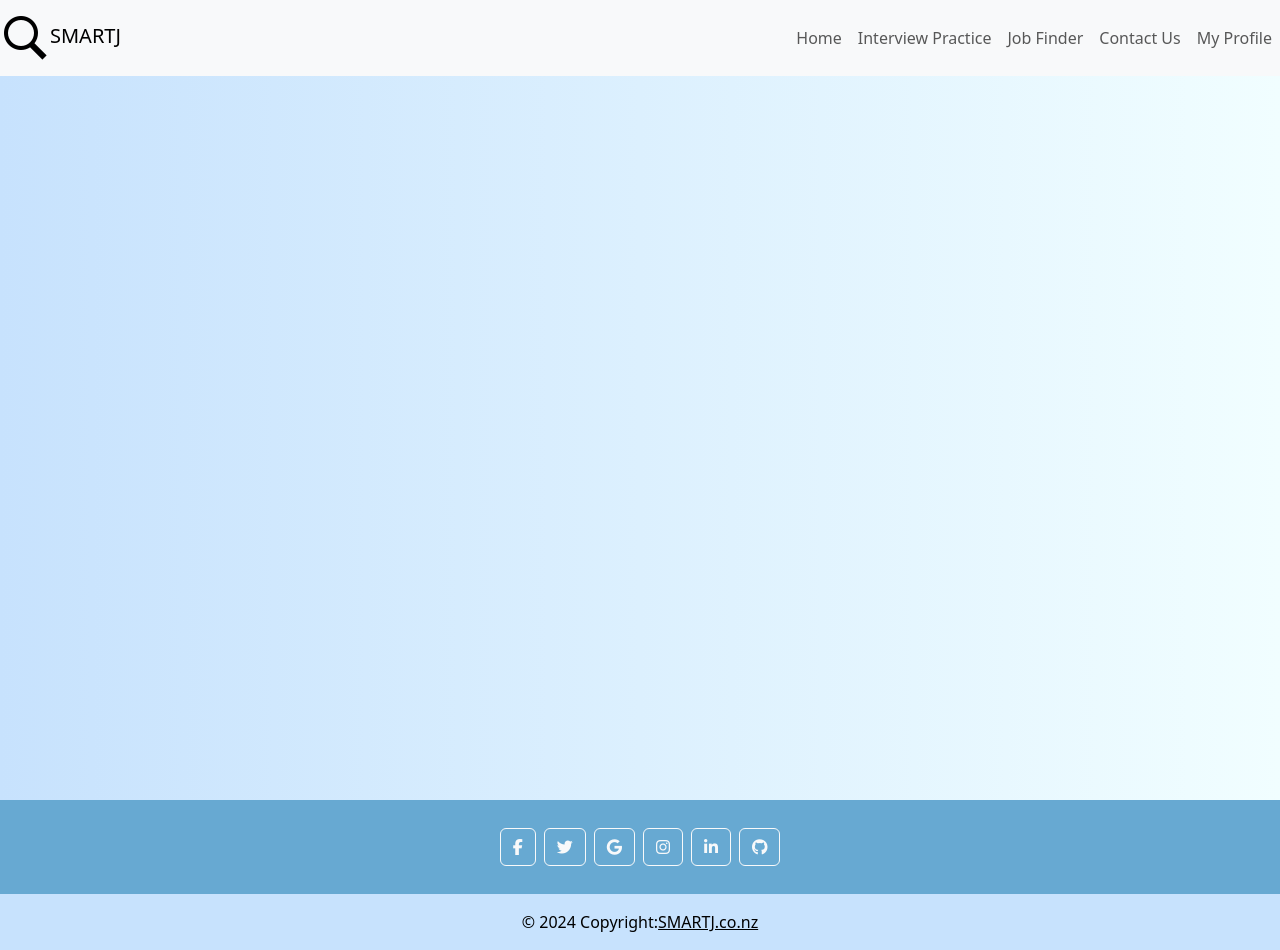
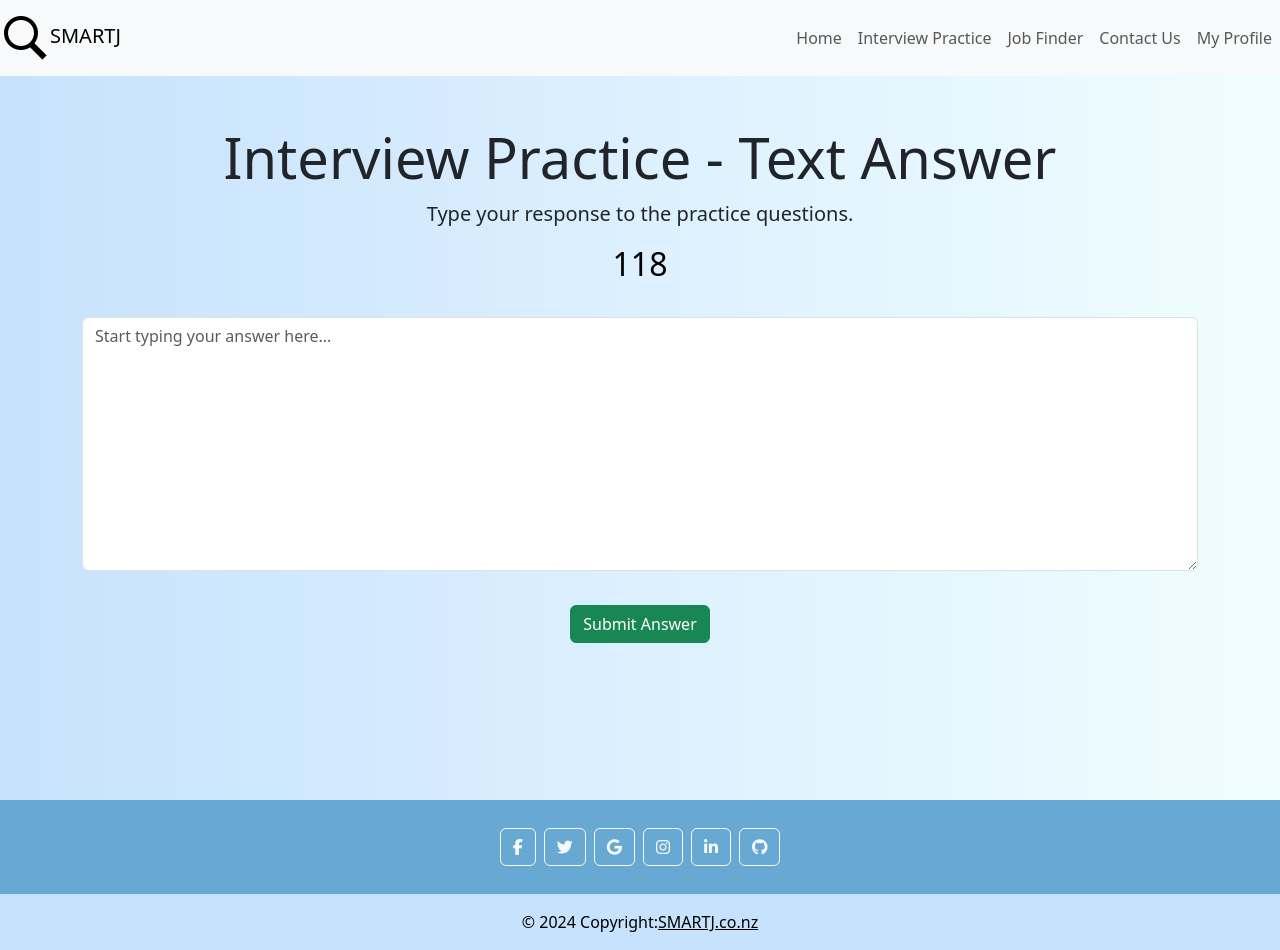
Before and after one commit to tyin363/SMARTJ, a React (Create React App) app: page /text-answer in a window 1280 px wide. Built offline with nearby package versions, Linux system fonts and the light colour scheme.

Commit message:
feat:added the text answer feature (#30)

```diff
--- a/src/App.js
+++ b/src/App.js
@@ -10,6 +10,7 @@ import ContactUs from "./pages/ContactUs";
 import MyProfile from "./pages/MyProfile";
 import InterviewPractice from "./pages/InterviewPractice";
 import InterviewSettings from "./pages/InterviewSettings";
+import TextAnswerPage from "./pages/TextAnswerPage";
 import "@fortawesome/fontawesome-free/css/all.min.css";
 import SummaryPage from "./pages/SummaryPage";
 
@@ -77,6 +78,7 @@ function App() {
           <Route path="/" element={<Home />} />
           <Route path="/interview-settings" element={<InterviewSettings />} />
           <Route path="/interview-practice" element={<InterviewPractice />} />
+          <Route path="/text-answer" element={<TextAnswerPage />} />
           <Route path="/job-finder" element={<JobFinder />} />
           <Route path="/contact-us" element={<ContactUs />} />
           <Route path="/my-profile" element={<MyProfile />} />
--- a/src/InterviewPractice.css
+++ b/src/InterviewPractice.css
@@ -1,4 +1,3 @@
-
 .container {
   text-align: center;
   margin-top: 5rem;
@@ -29,21 +28,31 @@
 
 .overlay-text {
   position: absolute;
-    top: 20px;
-    left: 20px;
+  top: 350px;
+  left: 707px;
   color: red;
   background-color: rgba(0, 0, 0, 0.5);
-    padding: 5px;
+  padding: 10px;
   border-radius: 5px;
   font-size: 30px;
 }
-  .button-container{
+.button-container {
   min-height: 60px;
 }
 .btn {
   margin: 10px;
 }
 
- .timer-text{
-  min-height:40px;
+.timer-text {
+  min-height: 40px;
 }
+/* Style for the textarea */
+.form-control {
+  flex-grow: 1; /* Allow the text area to grow and take available space */
+}
+.text-input-container {
+  display: flex; /* Align children side by side */
+  align-items: flex-start; /* Align items at the start */
+  gap: 1rem; /* Space between the countdown and the text area */
+  margin-top: 2rem; /* Space between the title and this section */
+}
--- a/src/pages/InterviewSettings.js
+++ b/src/pages/InterviewSettings.js
@@ -1,6 +1,13 @@
 import React, { useState } from "react";
-import { Link } from "react-router-dom";
+import {
+  BrowserRouter as Router,
+  Route,
+  Routes,
+  useNavigate,
+} from "react-router-dom";
 import "../InterviewSettings.css"; // Import the CSS file
+import TextAnswerPage from "./TextAnswerPage";
+import InterviewPractice from "./InterviewPractice";
 
 function InterviewSettings() {
   const [numQuestions, setNumQuestions] = useState(3); // Default number of questions
@@ -8,6 +15,8 @@ function InterviewSettings() {
   const [readingTime, setReadingTime] = useState(40); // Default reading time in seconds
   const [answerTime, setAnswerTime] = useState(120); // Default answer time in seconds
   const [answerType, setAnswerType] = useState("Text"); // Default answer type
+
+  const navigate = useNavigate();
 
   const questionTypes = ["Technical", "Behavioural"];
   const answerTypes = ["Text", "Voice", "Video"];
@@ -22,6 +31,24 @@ function InterviewSettings() {
     setter(types[nextIndex]);
   };
 
+  const startInterview = () => {
+    if (answerType === "Text") {
+      navigate("/text-answer", {
+        state: { timeLimit: answerTime },
+      });
+    } else {
+      navigate("/interview-practice", {
+        state: {
+          questionType,
+          numQuestions,
+          readingTime,
+          answerTime,
+          answerType,
+        },
+      });
+    }
+  };
+
   return (
     <div className="container text-center mt-5">
       <h1 className="display-4">Interview Settings</h1>
@@ -32,6 +59,7 @@ function InterviewSettings() {
           <h4>Number of Questions: {numQuestions}</h4>
           <button
             onClick={() => handleArrowClick(setNumQuestions, numQuestions, -1)}
+            disabled={numQuestions <= 1}
           >
             &lt;
           </button>
@@ -110,19 +138,15 @@ function InterviewSettings() {
           </button>
         </div>
 
-        <button className="btn btn-primary mt-4">
-          <Link
-            className="nav-link"
-            to={`/interview-practice?questionType=${encodeURIComponent(
-              questionType
-            )}&numQuestions=${numQuestions}&readingTime=${readingTime}&answerTime=${answerTime}&answerType=${encodeURIComponent(
-              answerType
-            )}`}
-          >
-            Start Interview
-          </Link>
+        <button className="btn btn-primary mt-4" onClick={startInterview}>
+          Start Interview
         </button>
       </div>
+
+      <Routes>
+        <Route path="/text-answer" element={<TextAnswerPage />} />
+        <Route path="/interview-practice" element={<InterviewPractice />} />
+      </Routes>
     </div>
   );
 }
--- /dev/null
+++ b/src/pages/TextAnswerPage.js
@@ -0,0 +1,119 @@
+import React, { useState, useEffect, useRef } from "react";
+import { useNavigate, useLocation } from "react-router-dom";
+import Countdown from "react-countdown";
+import "../InterviewPractice.css"; // Ensure this CSS is correctly applied
+
+function TextAnswerPage() {
+  const navigate = useNavigate();
+  const location = useLocation();
+  const timeLimit = location.state?.timeLimit || 120; // Set time limit for answering
+  const [color, setTimerTextColor] = useState("black");
+  const [isCountdownActive, setIsCountdownActive] = useState(false);
+  const [remainingTime, setRemainingTime] = useState(timeLimit);
+  const [timerText, setTimerText] = useState(timeLimit);
+  const [answer, setAnswer] = useState("");
+  const [isInitialCountdown, setIsInitialCountdown] = useState(true);
+  const recordingTimer = useRef(null);
+
+  useEffect(() => {
+    if (isCountdownActive) {
+      recordingTimer.current = setInterval(() => {
+        setRemainingTime((prevTime) => {
+          const newTime = prevTime - 1;
+          updateTimer(newTime);
+          return newTime;
+        });
+      }, 1000);
+    } else if (recordingTimer.current) {
+      clearInterval(recordingTimer.current);
+    }
+
+    return () => clearInterval(recordingTimer.current);
+  }, [isCountdownActive]);
+
+  const updateTimer = (count) => {
+    setTimerTextColor(count < 11 ? "red" : "black");
+    setTimerText(count > 0 ? count : "Time's Up");
+
+    if (count <= 0) {
+      submitAnswer();
+    }
+  };
+
+  useEffect(() => {
+    // Start the initial countdown automatically
+    startInitialCountdown();
+  }, []);
+
+  function startInitialCountdown() {
+    setIsInitialCountdown(true);
+    setTimeout(() => {
+      setIsInitialCountdown(false);
+      startAnsweringTimer();
+    }, 3000); // 3-second initial countdown
+  }
+
+  function startAnsweringTimer() {
+    setIsCountdownActive(true);
+    setTimerText(timeLimit);
+    setTimerTextColor("black");
+  }
+
+  function submitAnswer() {
+    setIsCountdownActive(false);
+    navigate("/summary", {
+      state: {
+        answer: answer,
+        duration: timeLimit - remainingTime,
+        date: new Date().toLocaleDateString(),
+        question: "Tell me about a challenging project you've worked on.",
+      },
+    });
+  }
+
+  function countdownTimer({ seconds, completed }) {
+    if (completed) {
+      return <span>Start Answering!</span>;
+    } else {
+      return <span>{seconds}</span>;
+    }
+  }
+
+  return (
+    <div className="container text-center mt-5">
+      <h1 className="display-4">Interview Practice - Text Answer</h1>
+      <p className="lead">Type your response to the practice questions.</p>
+      <div className="timer-text">
+        <h2 style={{ color }}>{timerText}</h2>
+      </div>
+
+      <div className="text-input-container">
+        {isInitialCountdown && (
+          <div className="overlay-text">
+            <Countdown date={Date.now() + 3000} renderer={countdownTimer} />
+          </div>
+        )}
+
+        {!isInitialCountdown && (
+          <textarea
+            className="form-control"
+            rows="10"
+            value={answer}
+            onChange={(e) => setAnswer(e.target.value)}
+            disabled={remainingTime <= 0}
+            placeholder="Start typing your answer here..."
+          />
+        )}
+      </div>
+      <div className="button-container mt-4">
+        {!isInitialCountdown && remainingTime > 0 && (
+          <button onClick={submitAnswer} className="btn btn-success">
+            Submit Answer
+          </button>
+        )}
+      </div>
+    </div>
+  );
+}
+
+export default TextAnswerPage;
```
Lines whose indentation alone changed are shown as unchanged.
